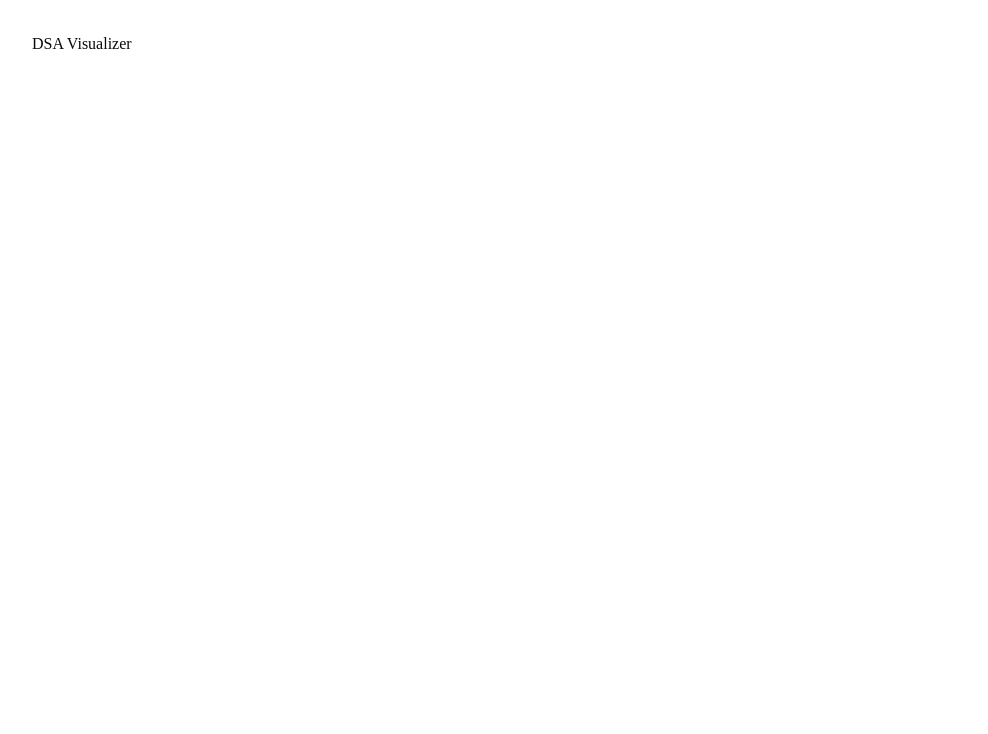
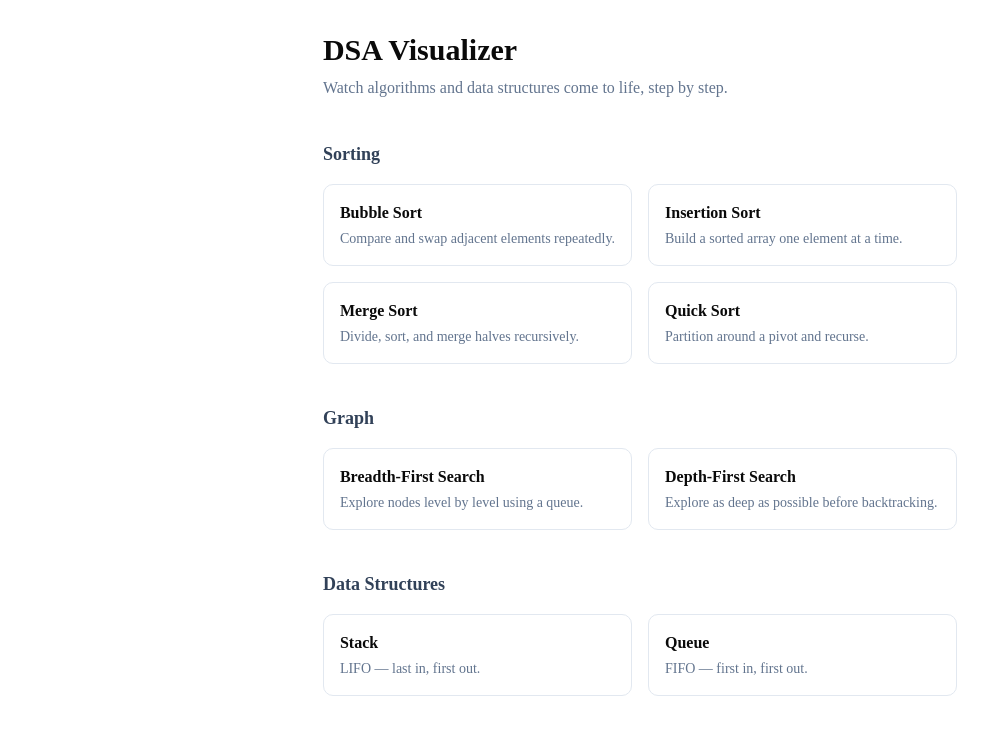
Before and after one commit to omarchouman/data-structures-and-algorithms, a Next.js app in the folder visualizer/: page / in a window 1280 px wide. Shown: the top 734 px of the page, without its empty margins (0-988 px from the left). Built offline with nearby package versions, Linux system fonts and the light colour scheme.

Commit message:
[Addition] DSA Visualizer — Home page

```diff
--- a/visualizer/app/data-structures/[ds]/page.tsx
+++ b/visualizer/app/data-structures/[ds]/page.tsx
@@ -20,7 +20,7 @@ type DSKey = keyof typeof DS_CONFIG;
 export default function DataStructurePage() {
   const { ds } = useParams<{ ds: string }>();
   const config = DS_CONFIG[ds as DSKey];
-  const steps = useMemo(() => config?.generate() ?? [], [ds]);
+  const steps = useMemo(() => (config?.generate() ?? []) as (StackStep | QueueStep)[], [ds]);
   const player = useAnimationPlayer(steps);
 
   if (!config) return <div className="p-8 text-slate-500">Data structure not found.</div>;
--- a/visualizer/app/page.tsx
+++ b/visualizer/app/page.tsx
@@ -1,3 +1,57 @@
+import Link from "next/link";
+
+const SECTIONS = [
+  {
+    category: "Sorting",
+    items: [
+      { name: "Bubble Sort",    href: "/sorting/bubble-sort",    description: "Compare and swap adjacent elements repeatedly." },
+      { name: "Insertion Sort", href: "/sorting/insertion-sort", description: "Build a sorted array one element at a time." },
+      { name: "Merge Sort",     href: "/sorting/merge-sort",     description: "Divide, sort, and merge halves recursively." },
+      { name: "Quick Sort",     href: "/sorting/quick-sort",     description: "Partition around a pivot and recurse." },
+    ],
+  },
+  {
+    category: "Graph",
+    items: [
+      { name: "Breadth-First Search", href: "/graph/bfs", description: "Explore nodes level by level using a queue." },
+      { name: "Depth-First Search",   href: "/graph/dfs", description: "Explore as deep as possible before backtracking." },
+    ],
+  },
+  {
+    category: "Data Structures",
+    items: [
+      { name: "Stack", href: "/data-structures/stack", description: "LIFO — last in, first out." },
+      { name: "Queue", href: "/data-structures/queue", description: "FIFO — first in, first out." },
+    ],
+  },
+];
+
 export default function Home() {
-  return <main className="p-8"><h1>DSA Visualizer</h1></main>;
+  return (
+    <main className="max-w-4xl mx-auto p-8">
+      <h1 className="text-3xl font-bold mb-2">DSA Visualizer</h1>
+      <p className="text-slate-500 mb-10">
+        Watch algorithms and data structures come to life, step by step.
+      </p>
+      <div className="flex flex-col gap-10">
+        {SECTIONS.map(({ category, items }) => (
+          <section key={category}>
+            <h2 className="text-lg font-semibold mb-4 text-slate-700">{category}</h2>
+            <div className="grid grid-cols-1 sm:grid-cols-2 gap-4">
+              {items.map(({ name, href, description }) => (
+                <Link
+                  key={href}
+                  href={href}
+                  className="block p-4 border border-slate-200 rounded-lg hover:border-slate-400 hover:shadow-sm transition-all"
+                >
+                  <p className="font-semibold">{name}</p>
+                  <p className="text-sm text-slate-500 mt-1">{description}</p>
+                </Link>
+              ))}
+            </div>
+          </section>
+        ))}
+      </div>
+    </main>
+  );
 }
--- a/visualizer/components/player/AnimationPlayer.tsx
+++ b/visualizer/components/player/AnimationPlayer.tsx
@@ -52,7 +52,10 @@ export function AnimationPlayer({
               max={8}
               step={1}
               value={[sliderValue]}
-              onValueChange={([v]) => onSpeedChange(sliderToMs(v))}
+              onValueChange={(val) => {
+                const v = Array.isArray(val) ? val[0] : val;
+                onSpeedChange(sliderToMs(v));
+              }}
             />
           </div>
           <span className="text-sm text-slate-500 w-10">{sliderToLabel(sliderValue)}</span>
```
